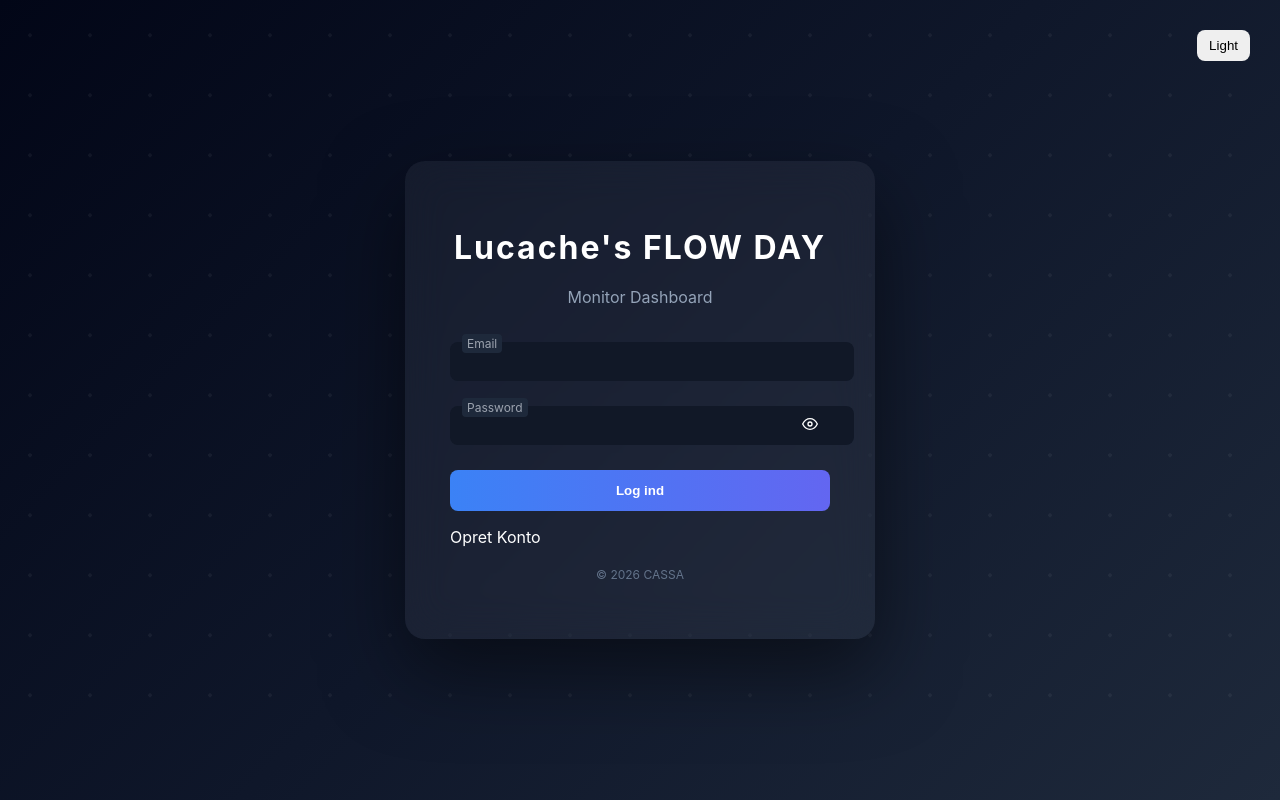
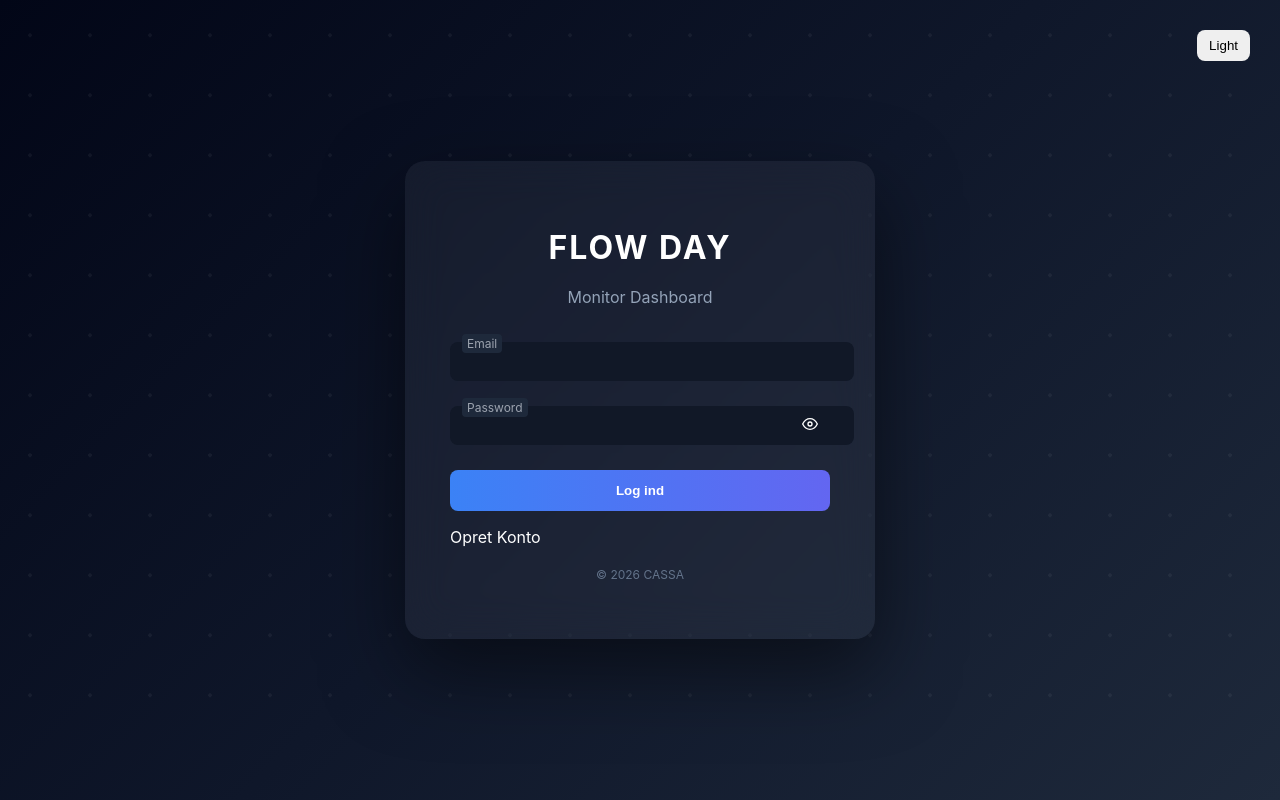
Before and after one commit to Caspersanti95-ctrl/taskapp-backend, a React (Create React App) app in the folder taskapp-client/: page /login in a window 1280 px wide. Built offline with nearby package versions, Linux system fonts and the light colour scheme.

Commit message:
fix overskrift

```diff
--- a/taskapp-client/src/pages/Login.js
+++ b/taskapp-client/src/pages/Login.js
@@ -79,7 +79,7 @@ export default function Login({ onFlip}) {
 
     <div className={`login-card ${shake ? "shake" : ""}`}>
 
-      <h1 className="logo">Lucache's FLOW DAY</h1>
+      <h1 className="logo">FLOW DAY</h1>
       <p className="subtitle">Monitor Dashboard</p>
 
       {error && <div className="login-error">{error}</div>}
--- a/taskapp-client/src/pages/Signup.js
+++ b/taskapp-client/src/pages/Signup.js
@@ -60,7 +60,7 @@ export default function Signup({ onFlip }) {
     return (
         <div className="login-card">
 
-            <h1 className="logo">LUCACHE</h1>
+            <h1 className="logo">FLOW DAY</h1>
             <p className="subtitle">Opret Konto</p>
 
             {error && <div className="login-error">{error}</div>}
```
